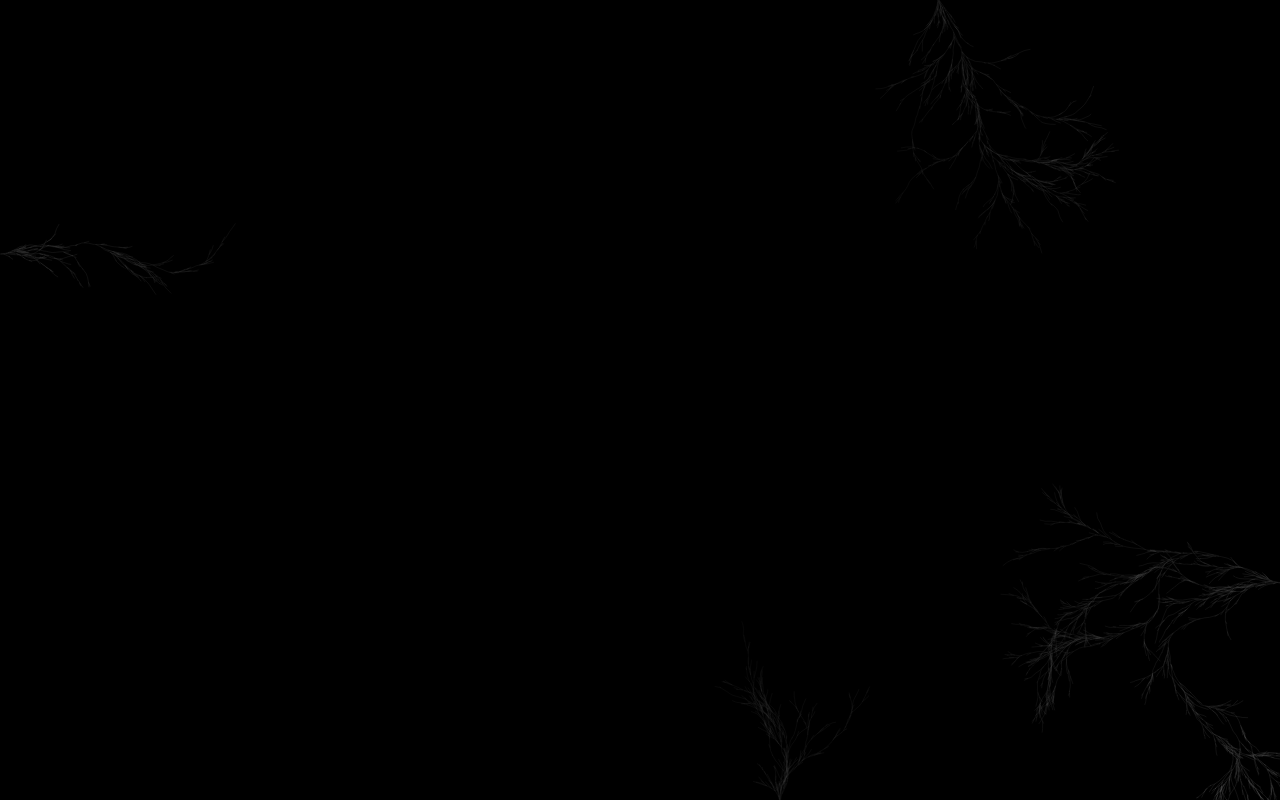
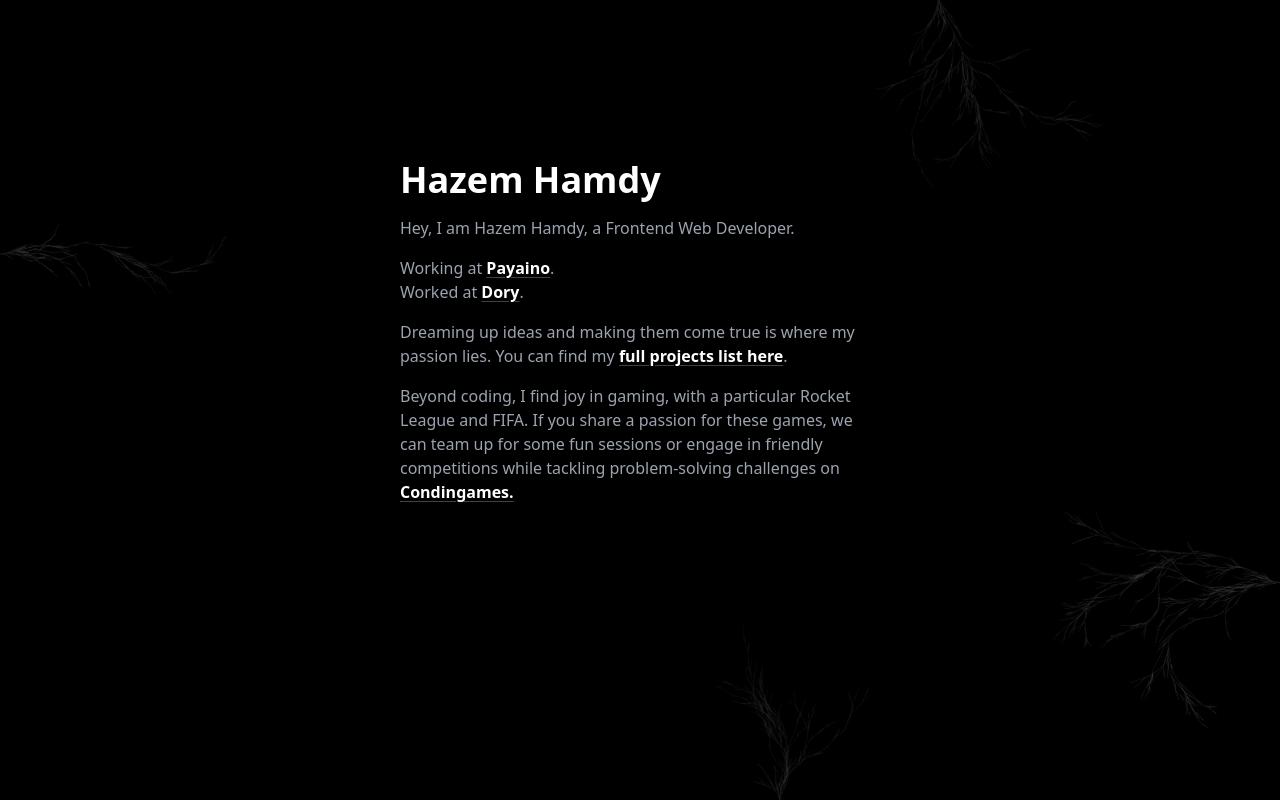
Before and after one commit to hazemhamdyabdo/portfolio, a Vue app: page / in a window 1280 px wide. Built offline with nearby package versions, Linux system fonts and the light colour scheme; a web font is replaced by a local one.

Commit message:
home page

```diff
--- a/src/App.vue
+++ b/src/App.vue
@@ -1,7 +1,7 @@
 <template>
   <nav></nav>
-  <main>
-    <h1>hi</h1>
+  <main flex="~ justify-center items-center">
+    <RouterView />
     <TheCanvas />
   </main>
   <footer></footer>
--- /dev/null
+++ b/src/components/TheNavbar.vue
@@ -0,0 +1,12 @@
+<script setup lang="ts"></script>
+
+<template>
+  <nav>
+    <div></div>
+    <ul>
+      <li></li>
+    </ul>
+  </nav>
+</template>
+
+<style scoped></style>
--- a/src/main.ts
+++ b/src/main.ts
@@ -2,7 +2,7 @@
 import "@unocss/reset/tailwind.css";
 import "./index.css";
 import "virtual:uno.css";
+import App from "./App.vue";
+import { Router } from "./router/index.ts";
 
-import App from "./App.vue";
-
-createApp(App).mount("#app");
+createApp(App).use(Router).mount("#app");
--- /dev/null
+++ b/src/pages/HomePage.vue
@@ -0,0 +1,40 @@
+<script setup lang="ts"></script>
+
+<template>
+  <div font-base class="continer">
+    <h1 text-white text-4xl font-700>Hazem Hamdy</h1>
+    <p>Hey, I am Hazem Hamdy, a Frontend Web Developer.</p>
+    <p>
+      Working at <a href="#">Payaino</a>. <br />
+      Worked at <a href="#">Dory</a>. <br />
+    </p>
+    <p>
+      Dreaming up ideas and making them come true is where my passion lies. You
+      can find my <a href="#"> full projects list here</a>.
+    </p>
+    <p>
+      Beyond coding, I find joy in gaming, with a particular Rocket League and
+      FIFA. If you share a passion for these games, we can team up for some fun
+      sessions or engage in friendly competitions while tackling problem-solving
+      challenges on <a href="#">Condingames.</a>
+    </p>
+  </div>
+</template>
+
+<style scoped>
+.continer {
+  width: 50%;
+  display: flex;
+  flex-direction: column;
+  gap: 1rem;
+  margin-top: 8rem;
+  padding: 2rem 5rem;
+}
+a {
+  color: white;
+  font-weight: 600;
+  text-decoration: underline;
+  text-decoration-color: rgb(66, 66, 66);
+  text-underline-offset: 0.2rem;
+}
+</style>
--- /dev/null
+++ b/src/router/index.ts
@@ -0,0 +1,10 @@
+import { createRouter, createWebHistory } from "vue-router";
+
+const routes = [
+  { path: "/", name: "home", component: () => import("../pages/HomePage.vue") },
+];
+
+export const Router = createRouter({
+  history: createWebHistory(),
+  routes,
+});
--- a/uno.config.ts
+++ b/uno.config.ts
@@ -16,7 +16,7 @@
       "text-xl tracking-wide uppercase p3 border-b-2 border-transparent op20 transition",
     ],
     ["bg-base", "bg-gray/5"],
-    ["font-base", "text-gray/100"],
+    ["font-base", "text-gray/200"],
     ["n-tab-active", "border-current op100"],
     ["border-base", "border-gray-400/20"],
   ],
--- a/vite.config.ts
+++ b/vite.config.ts
@@ -1,9 +1,20 @@
 import { defineConfig } from "vite";
 import UnoCSS from "unocss/vite";
+import Unimport from "unimport/unplugin";
 
 import vue from "@vitejs/plugin-vue";
 
 // https://vitejs.dev/config/
 export default defineConfig({
-  plugins: [vue(), UnoCSS()],
+  plugins: [
+    vue(),
+    UnoCSS(),
+    Unimport.vite({
+      addons: {
+        vueTemplate: true,
+      },
+      presets: ["vue"],
+      dirs: ["./components/*"],
+    }),
+  ],
 });
```
Also changed, not shown: package.json (+9 -1 lines), tsconfig.json (+6 -1 lines), .eslintrc.cjs (added), 1 other file (tests, documents, lock files or other folders).
